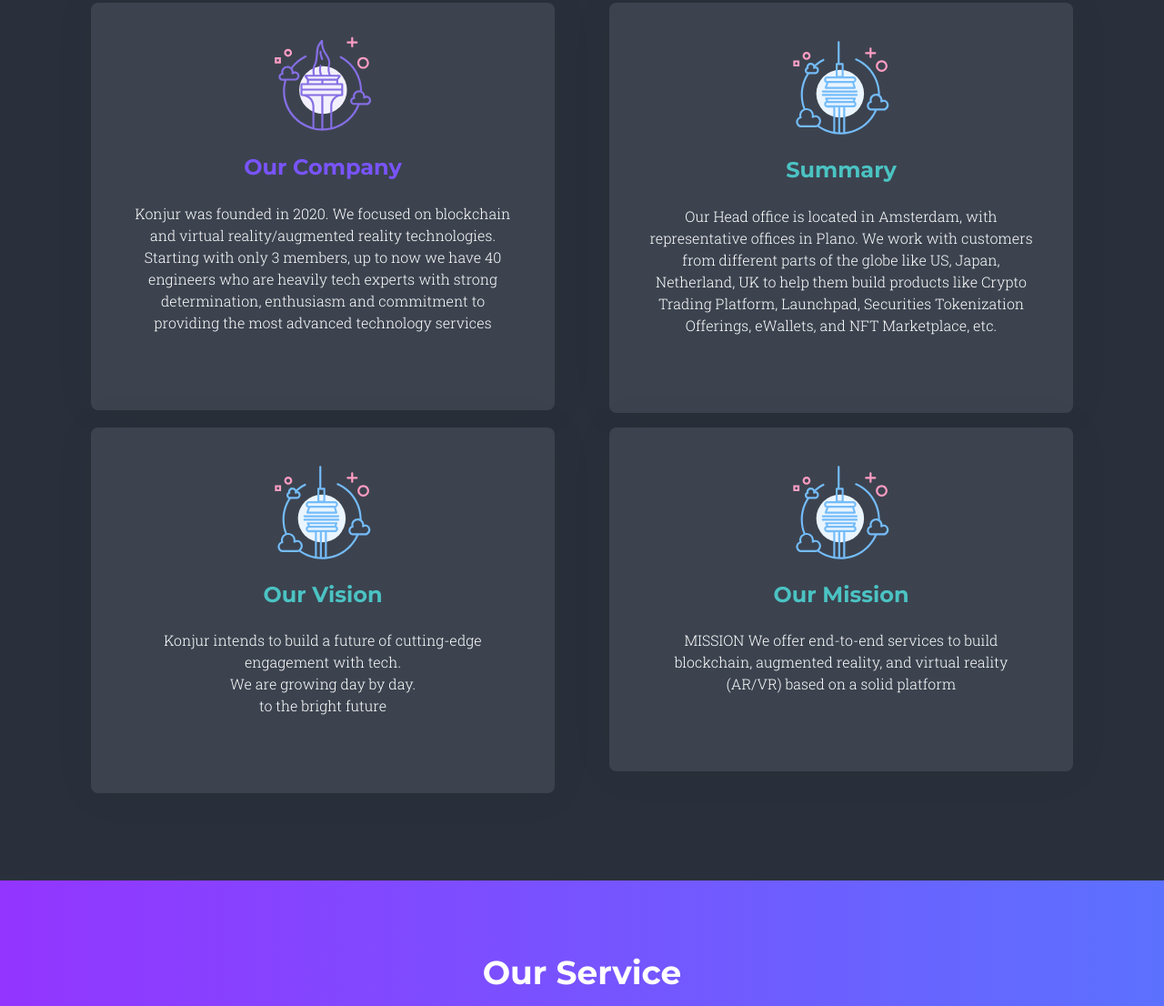
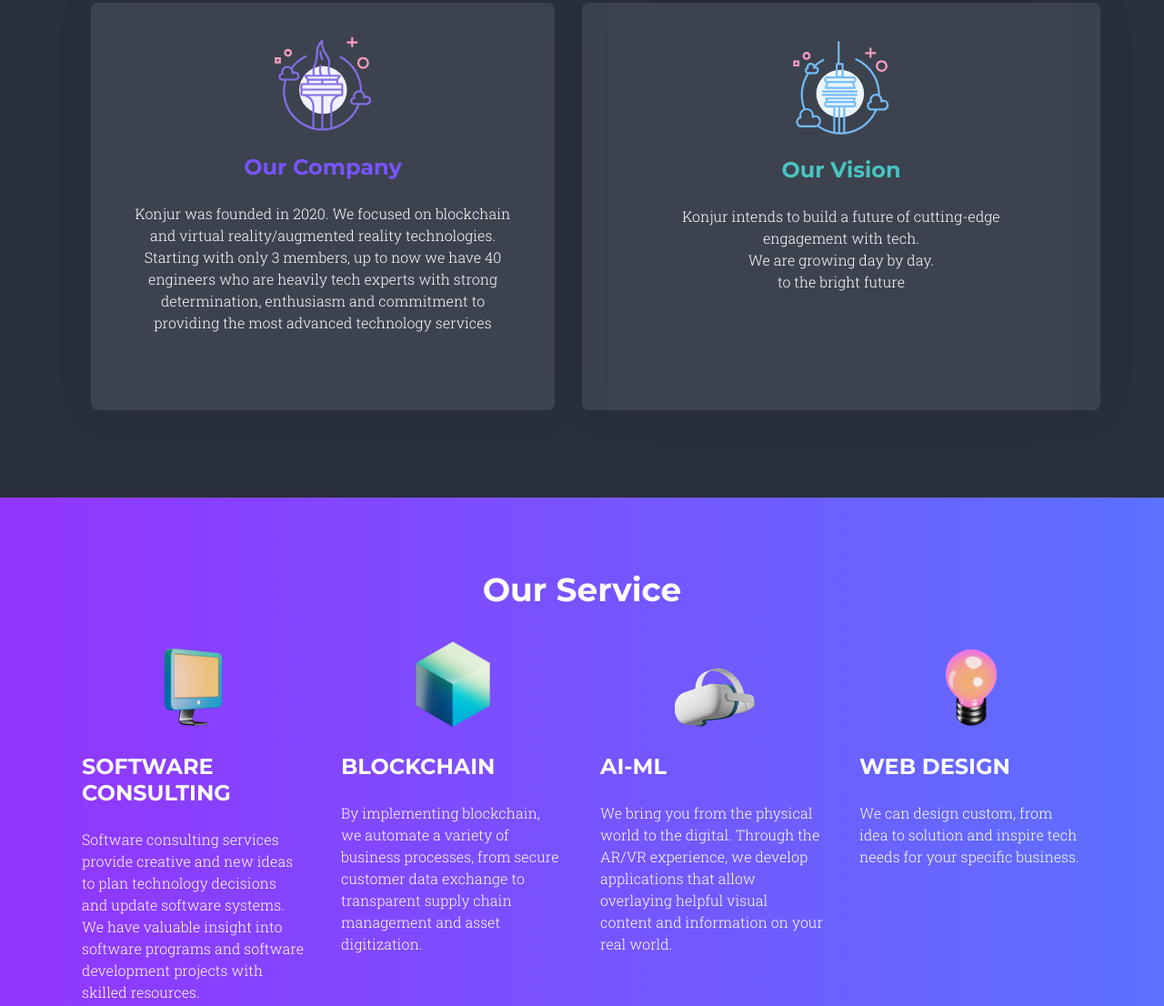
Before and after one commit to Unicorn8080/konjur, a plain HTML site: page index.html in a window 1280 px wide. Shown: the part 1394-2500 px from the top of the page at 91% size. Drawn offline with nearby package versions, Linux system fonts and the light colour scheme; animation ran at ten frames a second.

Commit message:
fix: modify landing page text and delete some nasty

```diff
--- a/index.html
+++ b/index.html
@@ -107,9 +107,9 @@
             <div class="container">
                 <div class="row">
                     <div class="col-lg-6 col-md-12">
-                        <h1 class="hero-title">Blockchain Future Technology</h1>
+                        <h1 class="hero-title">Custom Software for Emerging Tech</h1>
                         <p class="here-sub-title">
-                            Konjur helps the world’s most innovative companies transform ideas into products that customers love. From improving business intelligence to modernizing IT systems to building innovative consumer apps, our global network is ready to take on your challenge.
+                            Konjur is at the forefront of empowering the world's most innovative blockchain companies to turn their ideas into beloved products. Whether it's revolutionizing business intelligence, giving a modern twist to IT systems, or crafting cutting-edge apps from scratch, our team is ready to support your mission.
                         </p>
 
                         <a href="#" class="btn btn-gradient btn-pill text-uppercase">Get Notified</a>
@@ -196,32 +196,13 @@
                         </div>
                     </div>
                 </div>
-                <div class="col-md-6 col-gap mb-3">
-                    <div class="card text-center py-md-3 px-md-4" >
-                        <div class="card-body">
-                            <img src="assets/img/icon2.svg" width="110" alt=""/>
-                            <h4 class="my-4 text-paste-color">Summary</h4>
-                            <p>Our Head office is located in Amsterdam, with representative offices in Plano. We work with customers from different parts of the globe like US, Japan, Netherland, UK to help them build products like Crypto Trading Platform, Launchpad, Securities Tokenization Offerings, eWallets, and NFT Marketplace, etc.</p>
-                        </div>
-                    </div>
-                </div>
-                <div class="col-md-6 col-gap mb-3">
-                    <div class="card text-center py-md-3 px-md-4" >
+                <div class="card col-md-6 col-gap mb-3">
+                    <div class="card text-center py-md-3 px-md-4" style="height:100%;">
                         <div class="card-body">
                             <img src="assets/img/icon2.svg" width="110" alt=""/>
                             <h4 class="my-4 text-paste-color">Our Vision</h4>
                             <p>Konjur intends to build a future of cutting-edge engagement with tech. <br>We are growing day by day.<br>to the bright future
                             </p>
-                        </div>
-                    </div>
-                </div>
-                <div class="col-md-6 col-gap">
-                    <div class="card text-center py-md-3 px-md-4" >
-                        <div class="card-body">
-                            <img src="assets/img/icon2.svg" width="110" alt=""/>
-                            <h4 class="my-4 text-paste-color">Our Mission</h4>
-                            <p>MISSION
-                                We offer end-to-end services to build blockchain, augmented reality, and virtual reality (AR/VR) based on a solid platform</p>
                         </div>
                     </div>
                 </div>
@@ -708,12 +689,12 @@
     <div class="primary-footer">
         <div class="container">
             <div class="row">
-                <div class="col-md-4" >
+                <!-- <div class="col-md-4" >
                     <h4 class="text-uppercase">Konjur</h4>
                     <p>Subscribe to our newsletter to receive news, updates, free stuff and new releases by email. We don't do spam.</p>
                     <p class="copyright">&copy; Copyright 2018 VectorLab, Inc.™</p>
-                </div>
-                <div class="col-md-4 mb-md-0 mb-3" >
+                </div> -->
+                <!-- <div class="col-md-4 mb-md-0 mb-3" >
                     <h6 class="text-uppercase">Resources</h6>
                     <ul class="list-unstyled">
                         <li><a href="javascript:;">Free schedules</a></li>
@@ -721,8 +702,8 @@
                         <li><a href="javascript:;">api reference</a></li>
                         <li><a href="javascript:;">help desk</a></li>
                     </ul>
-                </div>
-                <div class="col-md-4" >
+                </div> -->
+                <!-- <div class="col-md-4" >
                     <h6 class="text-uppercase">About & Contacts</h6>
                     <ul class="list-unstyled">
                         <li><a href="javascript:;">Our Vision</a></li>
@@ -730,7 +711,7 @@
                         <li><a href="javascript:;">About Us</a></li>
                         <li><a href="javascript:;">Contact Us</a></li>
                     </ul>
-                </div>
+                </div> -->
             </div>
         </div>
     </div>
@@ -760,15 +741,14 @@
                         </div>
                     </div>
 
-                    <div class="social-links float-md-right">
-                        <!-- <i class="fa fa-facebook-f"></i> -->
+                    <!-- <div class="social-links float-md-right">
                         <a href="javascript:;"><i class="fa fa-facebook-f"></i></a>
                         <a href="javascript:;"><i class="fa fa-twitter"></i></a>
                         <a href="javascript:;"><i class="fa fa-bitcoin"></i></a>
                         <a href="javascript:;"><i class="fa fa-youtube"></i></a>
                         <a href="javascript:;"><i class="fa fa-linkedin"></i></a>
                         <a href="javascript:;"><i class="fa fa-google-plus"></i></a>
-                    </div>
+                    </div> -->
                 </div>
             </div>
         </div>
```
